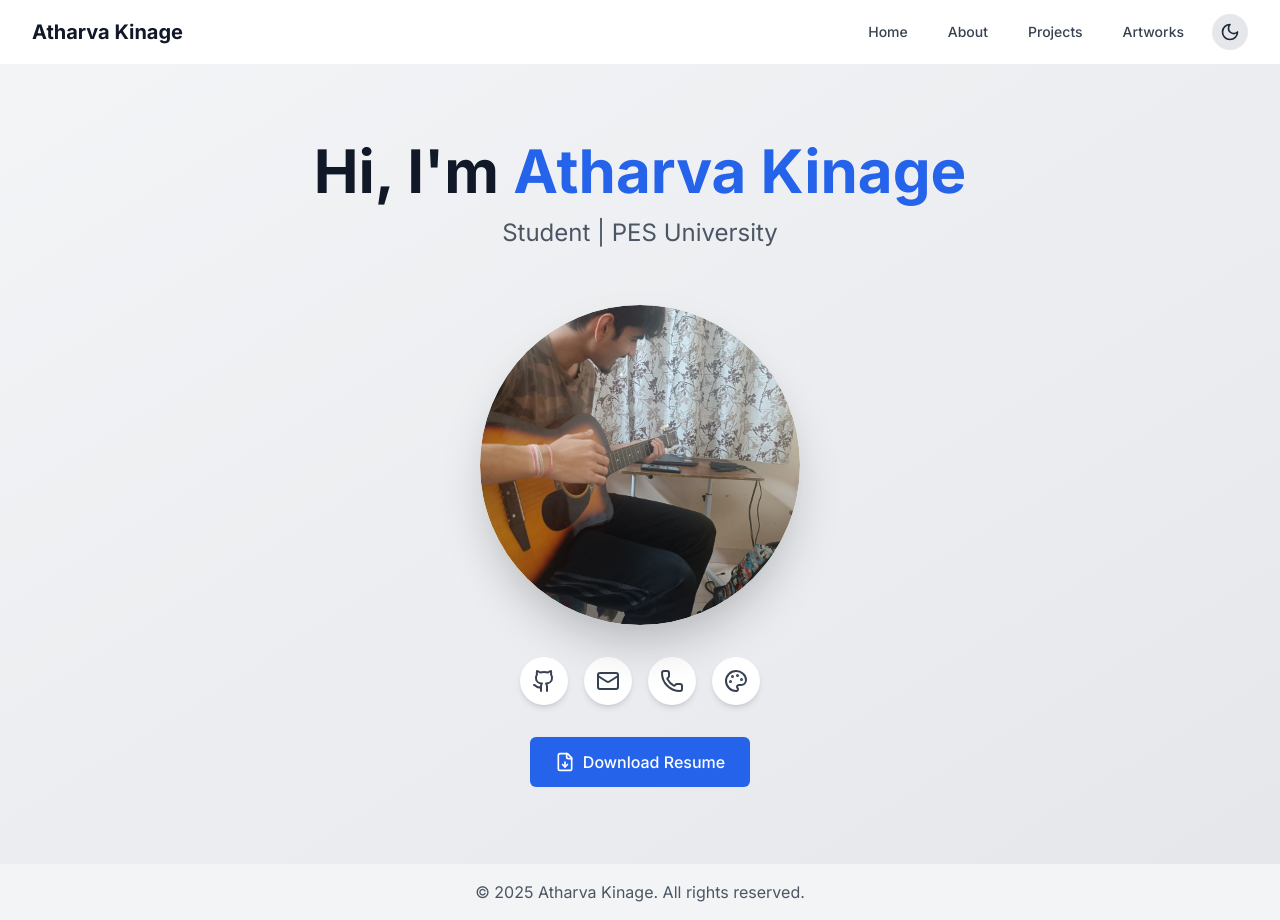
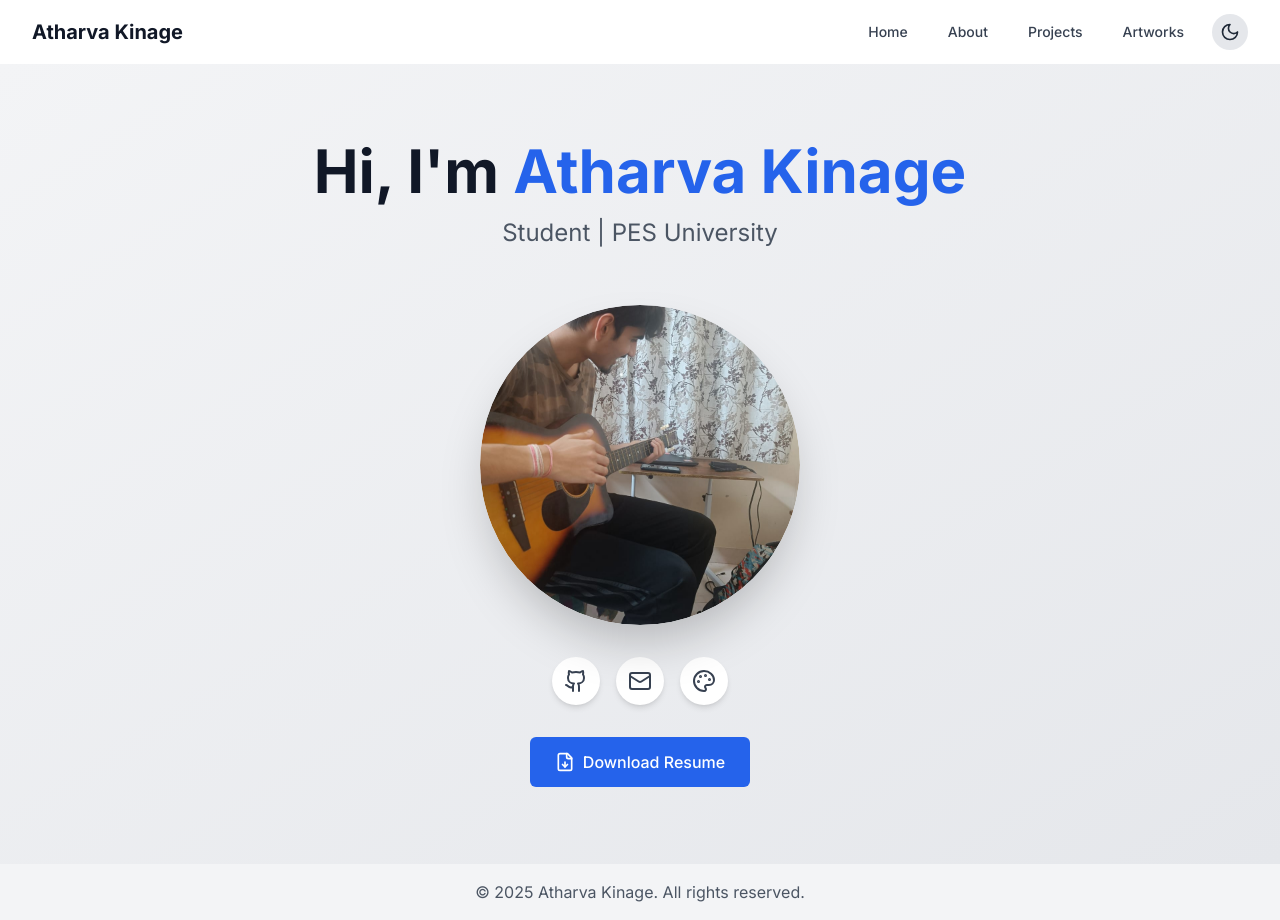
Before and after one commit to atharvakinage/my-portfolio, a Next.js app: page / in a window 1280 px wide. Built offline with nearby package versions, Linux system fonts and the light colour scheme.

Commit message:
Update home page

```diff
--- a/src/app/page.js
+++ b/src/app/page.js
@@ -45,7 +45,6 @@ export default function Home() {
       >
         <SocialLink href="https://github.com/atharvakinage" icon={<Github size={24} />} label="GitHub" />
         <SocialLink href="mailto:kinageatharv@gmail.com" icon={<Mail size={24} />} label="Email" />
-        <SocialLink href="tel:+919741862880" icon={<Phone size={24} />} label="Phone" />
         <SocialLink href="/artworks" icon={<Palette size={24} />} label="Artworks" isInternal = {true} />
       </motion.div>
 
```
